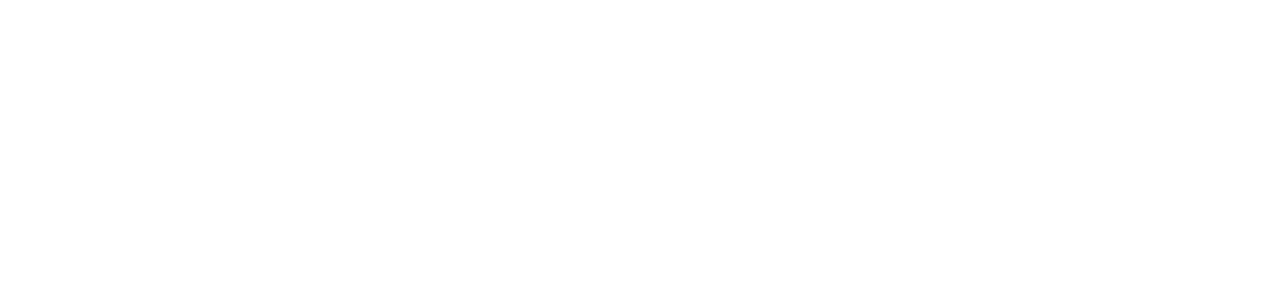
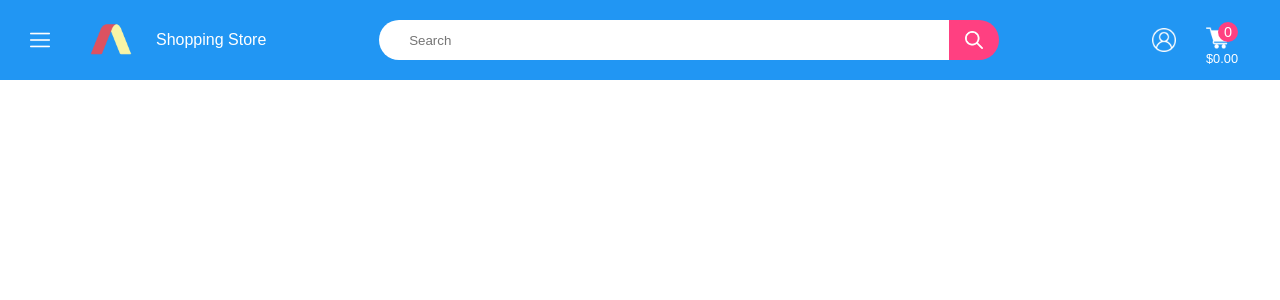
Before and after one commit to kostas-python/shopping-store, an Angular app: page / in a window 1280 px wide. Shown: the top 300 px of the page. Built offline with nearby package versions, Linux system fonts and the light colour scheme.

Commit message:
initial commit

```diff
--- a/src/app/app.component.css
+++ b/src/app/app.component.css
@@ -0,0 +1,7 @@
+.main {
+    height: 100%;
+    padding: 160px 0;
+    @media (min-width: 760px) {
+      padding: 80px 0px;
+    }
+  }
--- a/src/app/app.component.html
+++ b/src/app/app.component.html
@@ -1,10 +1,4 @@
-<!-- * * * * * * * * * * * * * * * * * * * * * * * * * * * * * * * -->
-<!-- * * * * * * * * * * * The content below * * * * * * * * * * * -->
-<!-- * * * * * * * * * * is only a placeholder * * * * * * * * * * -->
-<!-- * * * * * * * * * * and can be replaced.  * * * * * * * * * * -->
-<!-- * * * * * * * * * * * * * * * * * * * * * * * * * * * * * * * -->
-<!-- * * * * * * * * * Delete the template below * * * * * * * * * -->
-<!-- * * * * * * * to get started with your project! * * * * * * * -->
-<!-- * * * * * * * * * * * * * * * * * * * * * * * * * * * * * * * -->
-
-<router-outlet />
+<app-top-bar></app-top-bar>
+<main class="main">
+  <router-outlet></router-outlet>
+</main>
--- a/src/app/app.component.ts
+++ b/src/app/app.component.ts
@@ -1,10 +1,14 @@
 import { Component } from '@angular/core';
 import { RouterOutlet } from '@angular/router';
+import { TopBarComponent } from './layout/top-bar/top-bar.component';
+
+
+
 
 @Component({
   selector: 'app-root',
   standalone: true,
-  imports: [RouterOutlet],
+  imports: [RouterOutlet,TopBarComponent],
   templateUrl: './app.component.html',
   styleUrl: './app.component.css'
 })
--- /dev/null
+++ b/src/app/layout/top-bar/top-bar.component.css
@@ -0,0 +1,143 @@
+.wrapper,
+.mobile-wrapper {
+  display: flex;
+  flex-direction: row;
+  justify-content: space-between;
+  align-items: center;
+  width: 100%;
+  height: 80px;
+  padding: 10px 20px;
+  background-color: var(--main-color);
+  color: var(--text-color);
+  position: fixed;
+  z-index: 100;
+  top: 0px;
+  left: 0px;
+  @media (min-width: 760px) {
+    padding: 10px 30px;
+  }
+}
+.mobile-wrapper {
+  top: 80px;
+  display: flex;
+  @media (min-width: 760px) {
+    display: none;
+  }
+}
+.brand-group {
+  height: 100%;
+  display: flex;
+  align-items: center;
+  gap: 10px;
+  @media (min-width: 760px) {
+    gap: 20px;
+  }
+}
+.menu {
+  width: 20px;
+  height: 100%;
+  object-fit: contain;
+  cursor: pointer;
+  margin-right: 10px;
+  @media (min-width: 760px) {
+    margin-right: 20px;
+  }
+}
+.logo {
+  width: 42px;
+  height: 100%;
+  object-fit: contain;
+  cursor: pointer;
+}
+.brand-name {
+  text-wrap: nowrap;
+  cursor: pointer;
+  margin-left: 4px;
+  padding: 30px 0px;
+}
+.user-group {
+  display: flex;
+  align-items: center;
+  height: 100%;
+  padding-right: 10px;
+  gap: 20px;
+  @media (min-width: 760px) {
+    gap: 30px;
+    padding-right: 20px;
+  }
+}
+.user-icon,
+.cart-icon {
+  width: 24px;
+  height: 100%;
+  object-fit: contain;
+  cursor: pointer;
+}
+.cart {
+  position: relative;
+  cursor: pointer;
+}
+.cart-count {
+  background-color: var(--accent-color);
+  font-size: 0.9em;
+  width: 20px;
+  height: 20px;
+  border-radius: 50%;
+  display: flex;
+  text-align: center;
+  justify-content: center;
+  align-items: center;
+  position: absolute;
+  top: -4px;
+  right: -8px;
+}
+.cart-total {
+  font-size: 0.8em;
+  position: absolute;
+  bottom: -12px;
+  left: 0px;
+}
+.search-group {
+  height: 100%;
+  display: none;
+  align-items: center;
+  @media (min-width: 760px) {
+    display: flex;
+    margin-left: -40px;
+  }
+}
+.search-input {
+  width: 100%;
+  height: var(--search-input-height);
+  border-radius: 30px;
+  outline: none;
+  border: none;
+  padding-left: 30px;
+  padding-right: 60px;
+  @media (min-width: 760px) {
+    width: 600px;
+  }
+}
+.search-icon-wrapper {
+  background-color: var(--accent-color);
+  border-top-right-radius: 30px;
+  border-bottom-right-radius: 30px;
+  height: var(--search-input-height);
+  width: calc(var(--search-input-height) + 10px);
+  margin-left: calc(-1 * var(--search-input-height) + 10px);
+}
+.search-icon {
+  width: 100%;
+  height: 100%;
+  object-fit: contain;
+  padding: 11px;
+  cursor: pointer;
+}
+.mobile {
+  display: flex;
+  width: 100%;
+  padding-top: 2px;
+  @media (min-width: 760px) {
+    display: none;
+  }
+}
--- /dev/null
+++ b/src/app/layout/top-bar/top-bar.component.html
@@ -0,0 +1,32 @@
+<div class="wrapper">
+    <div class="brand-group" routerLink="/">
+      <img src="assets/icons/menu.png" alt="" class="menu link" />
+      <img src="assets/images/logo.png" alt="" class="logo link" />
+      <div class="brand-name link">Shopping Store</div>
+    </div>
+
+    <div class="search-group">
+      <input type="search" class="search-input" placeholder="Search" />
+      <div class="search-icon-wrapper link">
+        <img src="assets/icons/search.png" alt="" class="search-icon" />
+      </div>
+    </div>
+
+    <div class="user-group">
+      <img src="assets/icons/user.png" alt="" class="user-icon link" />
+      <div class="cart" routerLink="/cart">
+        <img src="assets/icons/cart.png" alt="" class="cart-icon link" />
+        <span class="cart-count">{{ 0 }}</span>
+        <span class="cart-total">${{ 0 | number : "1.2-2" }}</span>
+      </div>
+    </div>
+  </div>
+
+  <div class="mobile-wrapper">
+    <div class="search-group mobile">
+      <input type="search" class="search-input" placeholder="Search" />
+      <div class="search-icon-wrapper link">
+        <img src="assets/icons/search.png" alt="" class="search-icon" />
+      </div>
+    </div>
+  </div>
--- a/src/index.html
+++ b/src/index.html
@@ -2,7 +2,7 @@
 <html lang="en">
   <head>
     <meta charset="utf-8">
-  <title>ShoppingStore</title>
+    <title>Shopping Store</title>
     <base href="/">
     <meta name="viewport" content="width=device-width, initial-scale=1">
     <link rel="icon" type="image/png" href="assets/images/logo.png">
```
Also changed, not shown: src/app/layout/top-bar/top-bar.component.ts (added, +17 -0 lines), 1 other file (tests, documents, lock files or other folders). Lines whose indentation alone changed are shown as unchanged.
